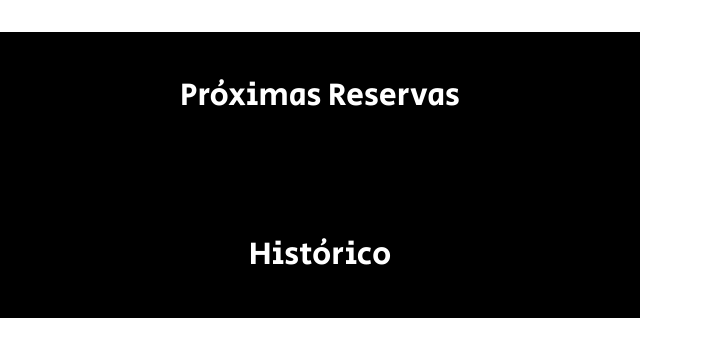
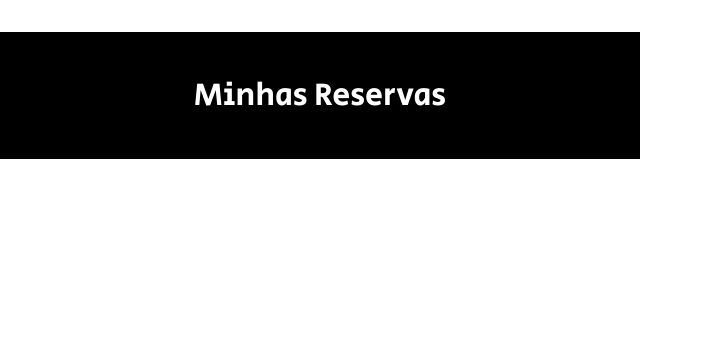
Before and after one commit to mbaldas/depraia-frontend, a React (Create React App) app in the folder depraia/: page /menu-minhas-reservas in a window 1280 px wide. Shown: the top 356 px of the page, without its empty margins (0-703 px from the left). Built offline with nearby package versions, Linux system fonts and the light colour scheme; a web font is replaced by a local one.

Commit message:
correcao bug grafico ambulante + retirada historico

```diff
--- a/depraia/src/pages/Graphs/GraphAmbulante.tsx
+++ b/depraia/src/pages/Graphs/GraphAmbulante.tsx
@@ -58,22 +58,17 @@ const GraphAmbulante: React.FC = () => {
       const praias = await PraiaService.getAll();
       var expectedObj: any[] = [];
 
-      console.log(praias);
-
       praias.map((response: any) => {
-        console.log(praias);
         const praia = response.ambulantes.map(
-          (ambulante: { user: any; produto: any[] }) => ({
+          (ambulante: { user: any; produtos: any }) => ({
             praia: response.nome,
             ambulante: ambulante.user.nome,
-            produto:
-              ambulante.produto !== undefined
-                ? ambulante.produto.map((p) => {
-                    return p.nome;
-                  })
-                : ` O ${ambulante.user.nome} não tem produtos cadastrados`
+            produtos: ambulante.produtos.map((p: any) => {
+              return p.nome;
+            })
           })
         );
+
         praia.map((obj: any) => {
           expectedObj.push(obj);
         });
--- a/depraia/src/pages/MinhasReservas/MenuMinhasReservas.tsx
+++ b/depraia/src/pages/MinhasReservas/MenuMinhasReservas.tsx
@@ -6,11 +6,11 @@ export default function MenuMinhasReservas() {
     <>
       <div className="left--reservas">
         <Link to={"/proximas-reservas"} className="container--left__reservas">
-          Próximas Reservas
+          Minhas Reservas
         </Link>
-        <Link to={"/historico-reservas"} className="container--left__reservas">
+        {/* <Link to={"/historico-reservas"} className="container--left__reservas">
           Histórico
-        </Link>
+        </Link> */}
       </div>
     </>
   );
--- a/depraia/src/pages/MinhasReservas/ProximasReservas.tsx
+++ b/depraia/src/pages/MinhasReservas/ProximasReservas.tsx
@@ -69,12 +69,11 @@ export default function ProximasReservas() {
       const a = agenda.map((agenda: any) => ({
         praia: agenda.praia.nome,
         data: agenda.data,
-        vagas: agenda.vagas,
-      }))
+        vagas: agenda.vagas
+      }));
       //.filter(
-       // (agenda: { data: string }) => (new Date(Date.parse(agenda.data)) > new Date()))
-        setAgendas(a);
-
+      // (agenda: { data: string }) => (new Date(Date.parse(agenda.data)) > new Date()))
+      setAgendas(a);
     }
     fetchAgendas();
   }, []);
@@ -87,7 +86,7 @@ export default function ProximasReservas() {
         <div className="right--reservas">
           <div className="container--right__reservas">
             <h1 className="font--black" style={{ marginBottom: "50px" }}>
-              Próximas Reservas
+              Minhas Reservas
             </h1>
             <Paper className={classes.root}>
               <TableContainer className={classes.container}>
```
